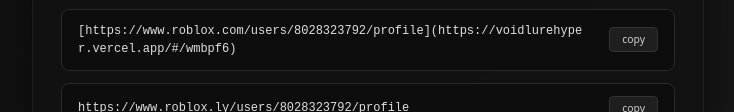
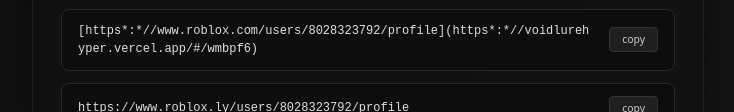
Before and after one commit to jamesshadowdragon/bhf, a plain HTML site: page index.html in a window 1280 px wide. Both pictures are taken after a click on the button "SHORTEN". Shown: the part 388-500 px from the top of the page, without its empty margins (272-1006 px from the left). Drawn offline with nearby package versions, Linux system fonts and the light colour scheme.

Commit message:
Update index.html

```diff
--- a/index.html
+++ b/index.html
@@ -989,9 +989,14 @@
           const robloxUrl = convertToRobloxUrl(originalUrl);
 
           // Markdown block with https*:*// format (escaped colon)
-          const markdownLink = `[${robloxUrl}](${redirectUrl})`;
-          markdownBlock.classList.remove('hidden');
-          markdownText.textContent = markdownLink;
+          // Replace https:// with https*:*
+const escapedRobloxUrl = robloxUrl.replace(/^https?:\/\//, "https*:*//");
+const escapedRedirectUrl = redirectUrl.replace(/^https?:\/\//, "https*:*//");
+
+const markdownLink = `[${escapedRobloxUrl}](${escapedRedirectUrl})`;
+
+markdownBlock.classList.remove('hidden');
+markdownText.textContent = markdownLink;
 
           // Show 3 code blocks
           codeBlocks.classList.remove('hidden');
```
